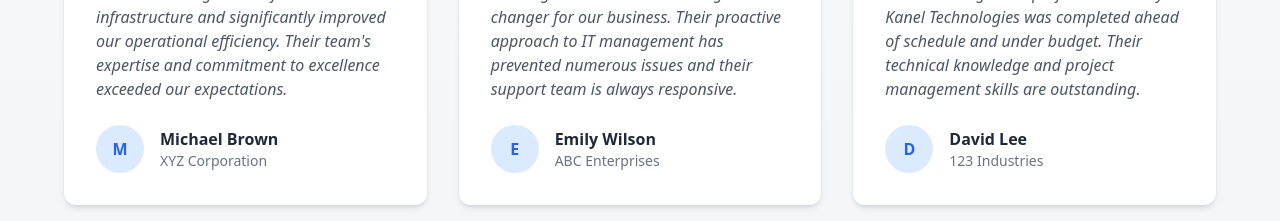
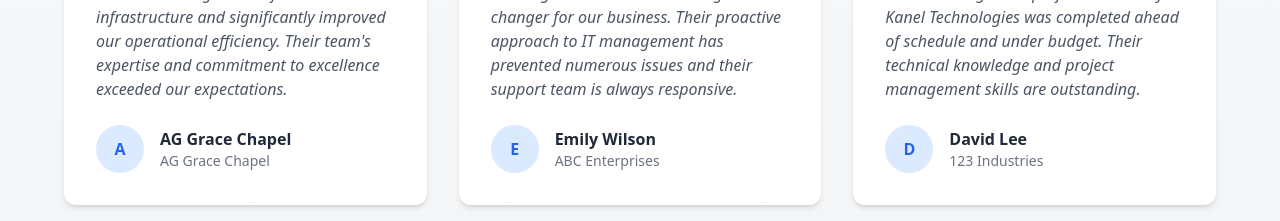
Before and after one commit to Wisdomkara/kaneltechnologies, a React (Vite) app in the folder kaneltechnologies/: page / in a window 1280 px wide. Shown: the part 4740-4961 px from the top of the page. Built offline with nearby package versions, Linux system fonts and the light colour scheme.

Commit message:
Update sections.jsx

```diff
--- a/kaneltechnologies/src/components/sections.jsx
+++ b/kaneltechnologies/src/components/sections.jsx
@@ -697,8 +697,8 @@ export const Projects = () => {
 export const Testimonials = () => {
   const testimonials = [
     {
-      name: 'Michael Brown',
-      company: 'XYZ Corporation',
+      name: 'AG Grace Chapel',
+      company: 'AG Grace Chapel',
       quote:
         "Kanel Technologies transformed our IT infrastructure and significantly improved our operational efficiency. Their team's expertise and commitment to excellence exceeded our expectations.",
     },
```
